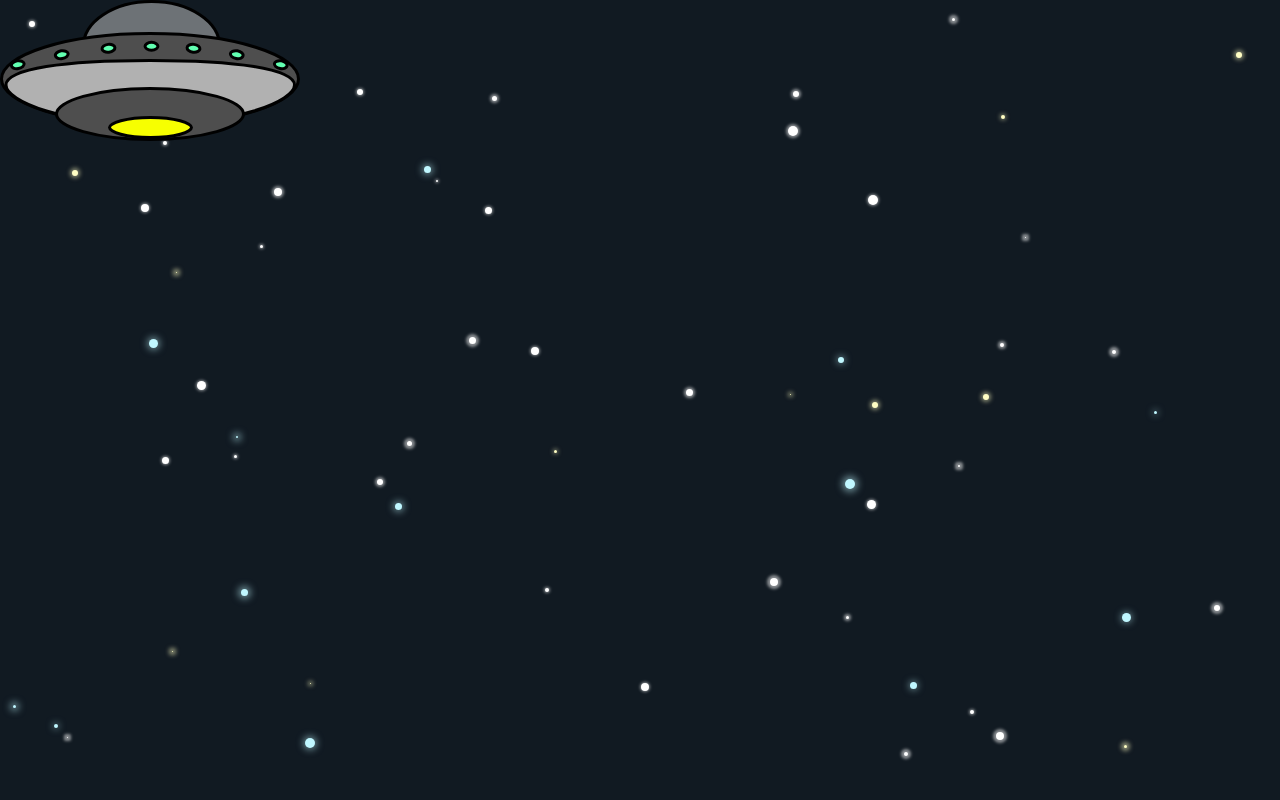
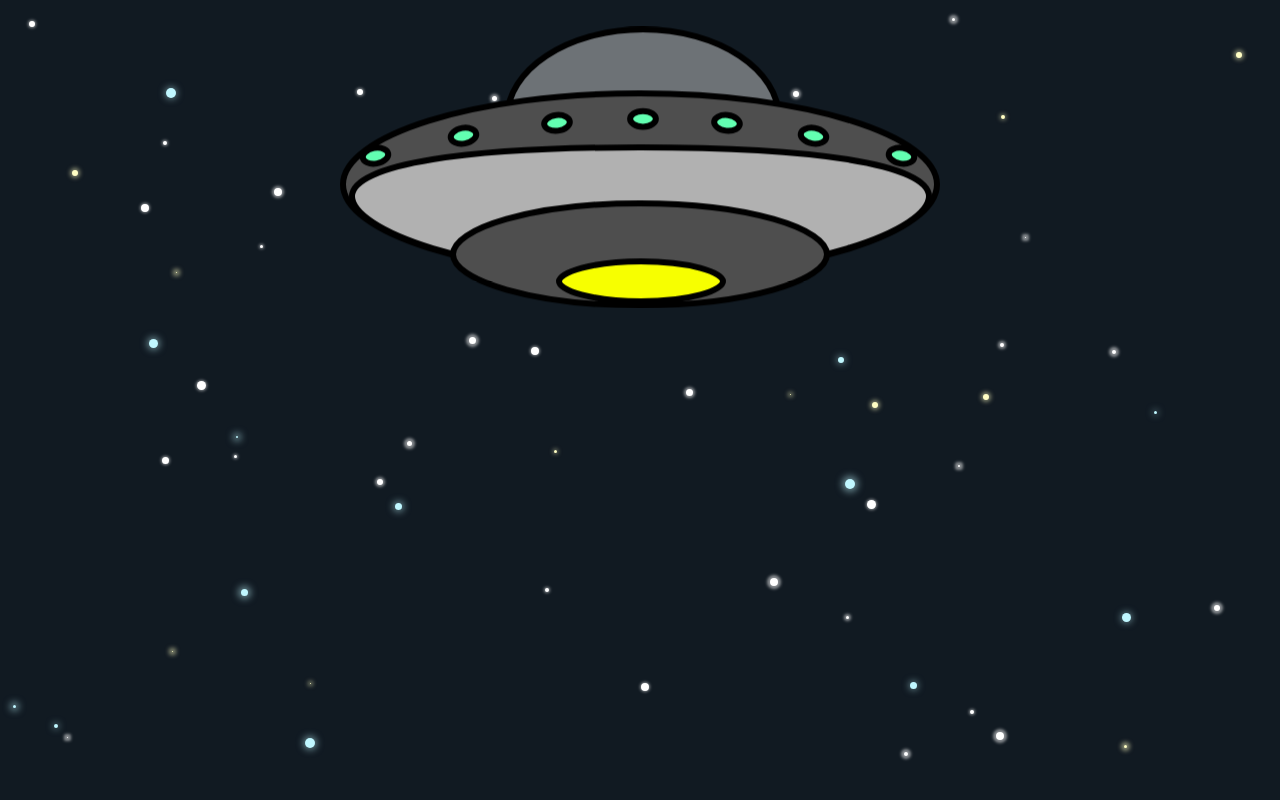
Before and after one commit to kahkoii/space-portfolio, a React (Create React App) app: page / in a window 1280 px wide. Built offline with nearby package versions, Linux system fonts and the light colour scheme.

Commit message:
feat: add ufo floating animation

```diff
--- a/src/App.tsx
+++ b/src/App.tsx
@@ -1,15 +1,15 @@
-import { Box, Image } from "@chakra-ui/react";
+import { Flex, Box } from "@chakra-ui/react";
 import SpaceBG from "./components/SpaceBG/SpaceBG";
-import logo from "./images/ufo.svg";
+import UFO from "./components/UFO/UFO";
 import "./main.css";
 
 function App() {
   return (
     <Box width="100vw" height="100vh" overflow="hidden">
-      <Box width="100vw" minH="100vh" bgColor="#111a22">
+      <Flex width="100vw" minH="100vh" bgColor="#111a22" flexDir="column">
         <SpaceBG />
-        <Image src={logo} alt="UFO" position="relative" zIndex="2" />
-      </Box>
+        <UFO />
+      </Flex>
     </Box>
   );
 }
--- /dev/null
+++ b/src/components/UFO/UFO.tsx
@@ -0,0 +1,21 @@
+import { Image } from "@chakra-ui/react";
+import logo from "./ufo.svg";
+
+const UFO: React.FC = () => {
+  const a = 3; // eslint-disable-line
+  return (
+    <Image
+      src={logo}
+      alt="UFO"
+      position="absolute"
+      width="58vw"
+      maxW="600px"
+      top="30px"
+      alignSelf="center"
+      className="ufo"
+      zIndex="5"
+    />
+  );
+};
+
+export default UFO;
--- a/src/main.css
+++ b/src/main.css
@@ -1,4 +1,27 @@
+@import url("https://fonts.googleapis.com/css2?family=Maven+Pro:wght@400;500&family=Righteous&display=swap");
+
 * {
   padding: 0;
   margin: 0;
+  font-family: "Maven Pro", sans-serif;
 }
+
+.navbar {
+  font-family: "Righteous", cursive;
+}
+
+.ufo {
+  animation: float 2.5s ease-in-out infinite;
+}
+
+@keyframes float {
+  0% {
+    transform: translatey(0px);
+  }
+  50% {
+    transform: translatey(-12px);
+  }
+  100% {
+    transform: translatey(0px);
+  }
+}
```
Also changed, not shown: src/components/UFO/ufo.svg (renamed from src/images/ufo.svg).
